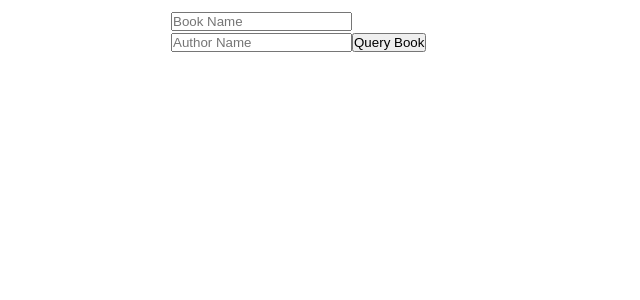
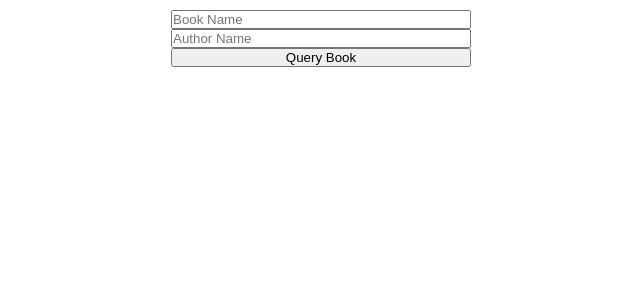
Before and after one commit to rissandimo/reactjs-book-api, a React (Create React App) app: page / in a window 1280 px wide. Shown: the top 300 px of the page, without its empty margins (319-959 px from the left). Built offline with nearby package versions, Linux system fonts and the light colour scheme.

Commit message:
Able to open Google official link in new tab

```diff
--- a/src/App.css
+++ b/src/App.css
@@ -15,6 +15,11 @@
   border: 1px solid;
   padding: 10px;
   max-height: 300px;
+}
+
+.book > a{
+  text-align: center;
+  margin: 5px auto;
 }
 
 .book__description{
@@ -38,6 +43,8 @@
 }
 
 .form__container{
+  display: flex;
+  flex-direction: column;
   margin: 10px auto;
   width: 300px;
 }
--- a/src/Book.js
+++ b/src/Book.js
@@ -6,7 +6,6 @@ const Book = ({ book }) => {
     const title = book.volumeInfo.title;
     const description = book.volumeInfo.description;
     const moreInfo = book.volumeInfo.previewLink;
-    // const image = ((book.volumeInfo.imageLinks) ? book.volumeInfo.imageLinks.thumbnail : undefined)
 
     return(
         <div className="book">
@@ -21,6 +20,7 @@ const Book = ({ book }) => {
                 ? ""
                 : `${book.volumeInfo.imageLinks.thumbnail}`} />
             </div>
+            <a href={moreInfo} target="_blank">View More</a>
         </div>
     )
 }
```
